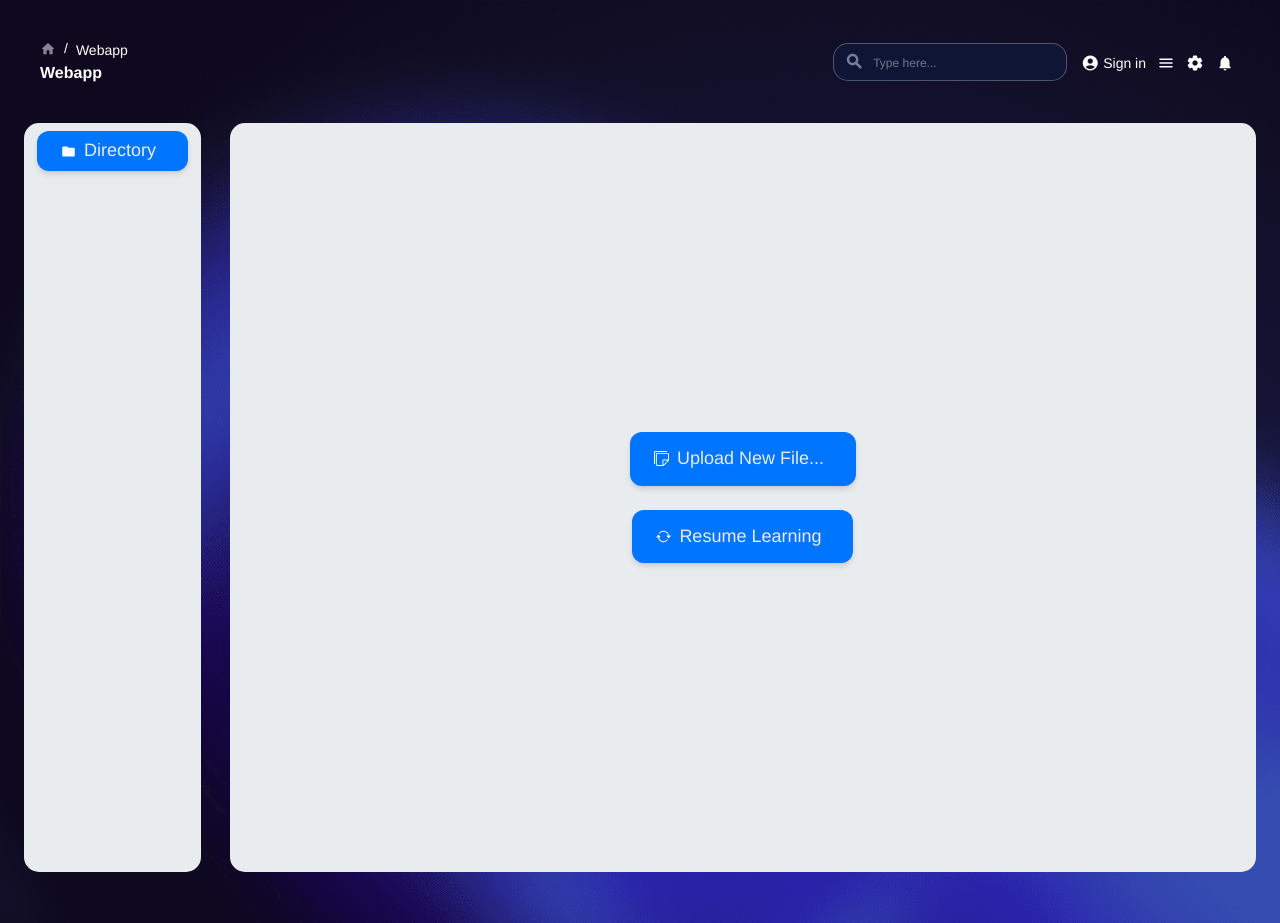
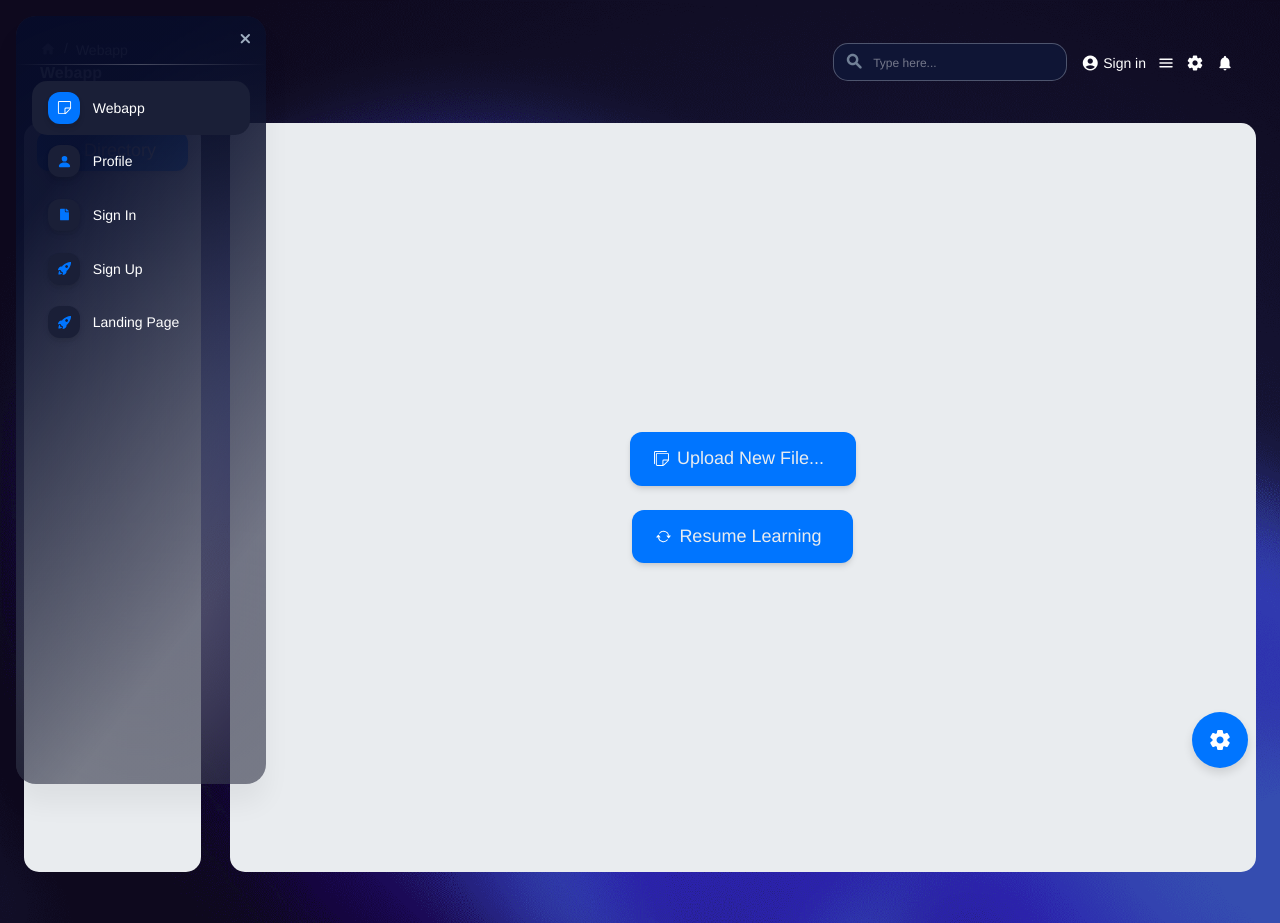
Before and after one commit to chulanpro5/hcmuwus_personalized_learning, a React (Create React App) app: page /webapp in a window 1280 px wide. Built offline with nearby package versions, Linux system fonts and the light colour scheme; a small style sheet from the web is missing.

Commit message:
update app.js | sidenav

```diff
--- a/jsconfig.json
+++ b/jsconfig.json
@@ -3,6 +3,6 @@
     "baseUrl": "src",
     "paths": {
       "*": ["src/*"]
-    },
+    }
   }
 }
--- a/src/App.js
+++ b/src/App.js
@@ -136,7 +136,7 @@ export default function App() {
     <CacheProvider value={rtlCache}>
       <ThemeProvider theme={themeRTL}>
         <CssBaseline />
-        {layout === "" && (
+        {layout === "dashboard"  && (
           <>
             <Sidenav
               color={sidenavColor}
@@ -160,7 +160,7 @@ export default function App() {
   ) : (
     <ThemeProvider theme={theme}>
       <CssBaseline />
-      {layout === "" && (
+      {layout === "dashboard" && (
         <>
           <Sidenav
             color={sidenavColor}
```
